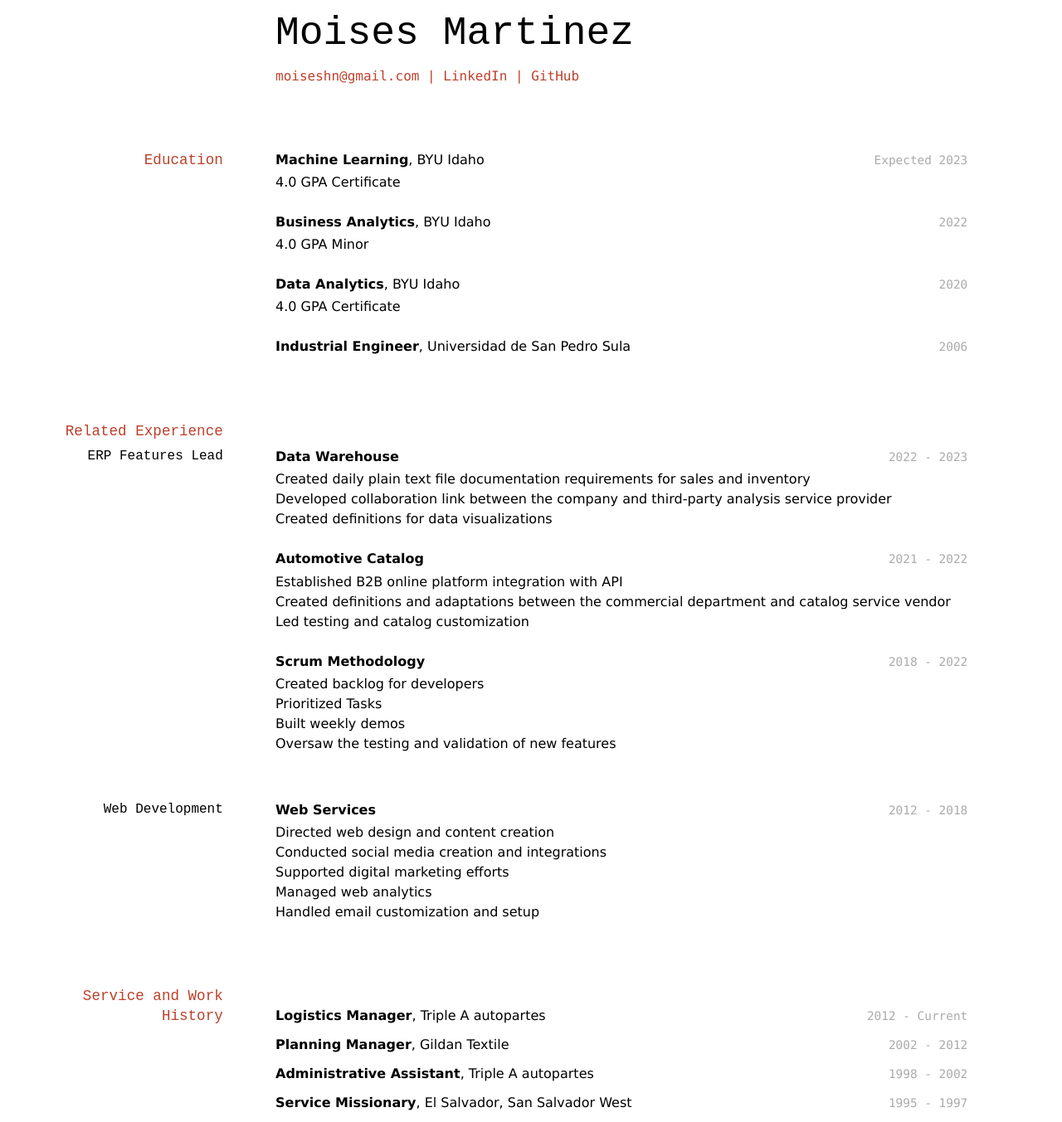
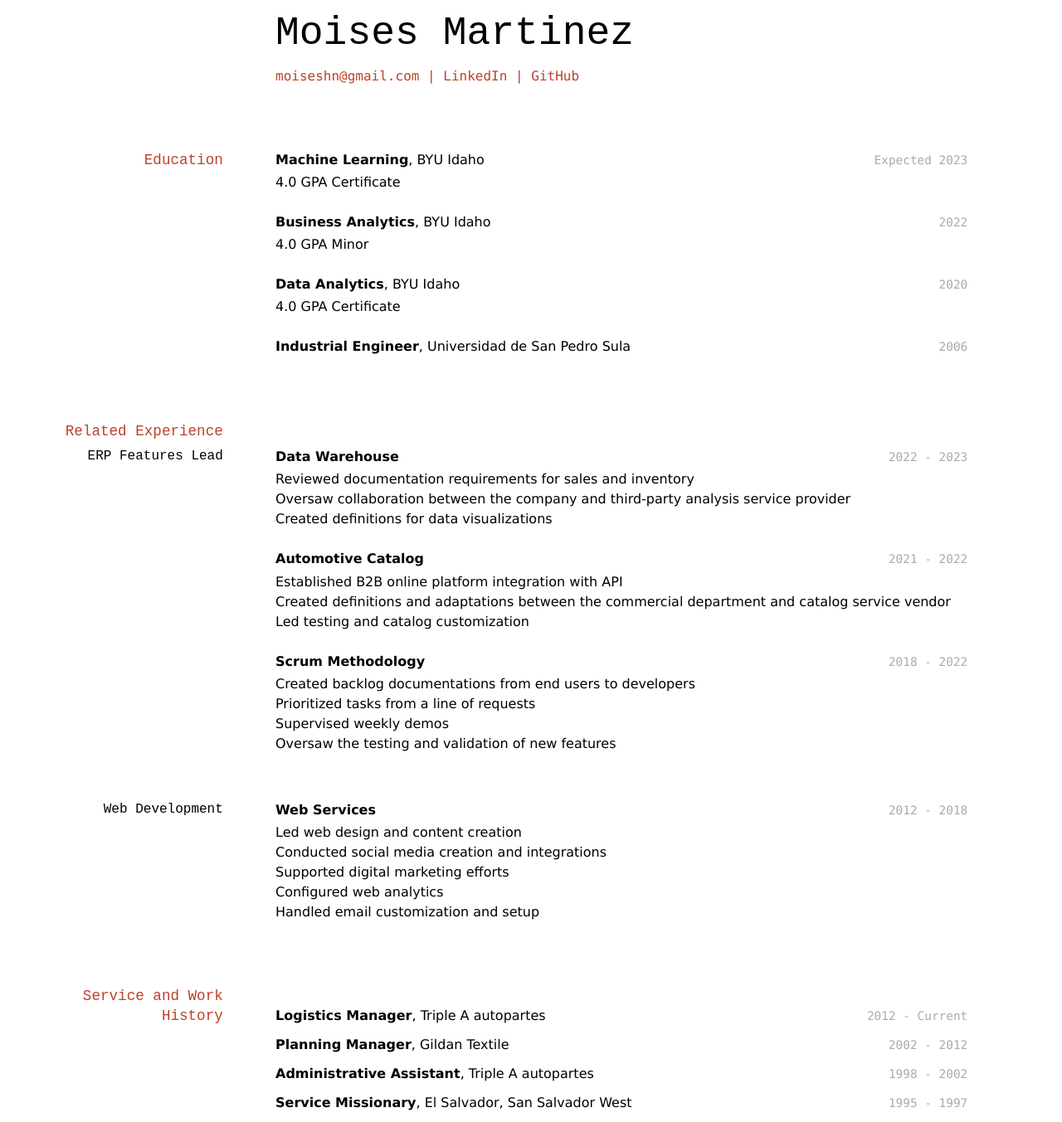
Before and after one commit to moiseshn/moises_resume, a Jekyll site: the page built from docs/index.md, in a window 1280 px wide. Shown: the whole page at 83% size. Built offline with Jekyll 4.4.1, drawn with Linux system fonts in a browser that asks for light colours.

Commit message:
Last edits after feedback

```diff
--- a/docs/index.md
+++ b/docs/index.md
@@ -39,8 +39,8 @@ __Industrial Engineer__, Universidad de San Pedro Sula
 `2022 - 2023`
 __Data Warehouse__
 
-- Created daily plain text file documentation requirements for sales and inventory
-- Developed collaboration link between the company and third-party analysis service provider
+- Reviewed documentation requirements for sales and inventory
+- Oversaw collaboration between the company and third-party analysis service provider
 - Created definitions for data visualizations
 
 `2021 - 2022`
@@ -53,9 +53,9 @@ __Automotive Catalog__
 `2018 - 2022`
 __Scrum Methodology__
 
-- Created backlog for developers
-- Prioritized Tasks
-- Built weekly demos
+- Created backlog documentations from end users to developers
+- Prioritized tasks from a line of requests
+- Supervised weekly demos
 - Oversaw the testing and validation of new features
 
 ### Web Development
@@ -63,10 +63,10 @@ __Scrum Methodology__
 `2012 - 2018`
 __Web Services__
 
-- Directed web design and content creation
+- Led web design and content creation
 - Conducted social media creation and integrations
 - Supported digital marketing efforts
-- Managed web analytics
+- Configured web analytics
 - Handled email customization and setup
 
 ## Service and Work History
```
